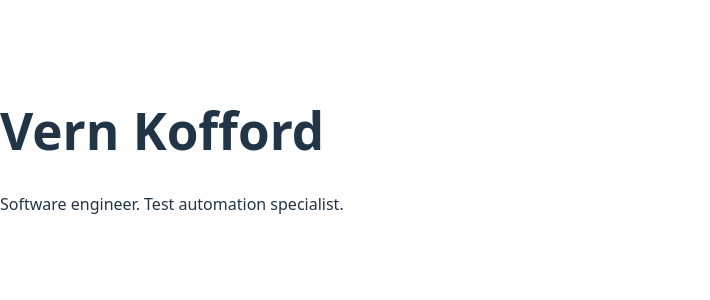
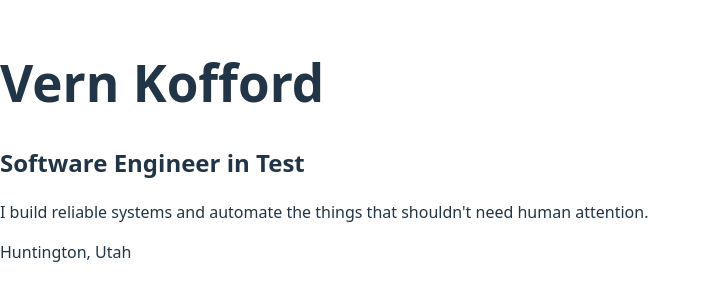
Before and after one commit to vernko/my-portfolio, a React (Vite) app: page / in a window 1280 px wide. Shown: the part 250-550 px from the top of the page, without its empty margins (0-710 px from the left). Built offline with nearby package versions, Linux system fonts and the light colour scheme.

Commit message:
feat: add Hero component with props closes #1

```diff
--- a/src/App.jsx
+++ b/src/App.jsx
@@ -1,8 +1,13 @@
+import Hero from './components/Hero'
 export default function App() {
   return (
     <div>
-      <h1>Vern Kofford</h1>
-      <p>Software engineer. Test automation specialist.</p>
+      <Hero
+        name="Vern Kofford"
+        title="Software Engineer in Test"
+        description="I build reliable systems and automate the things that shouldn't need human attention."
+        location="Huntington, Utah"
+      />
     </div>
   )
 }
--- /dev/null
+++ b/src/components/Hero.jsx
@@ -0,0 +1,10 @@
+export default function Hero({ name, title, description, location }) {
+  return (
+    <div>
+      <h1>{name}</h1>
+      <h2>{title}</h2>
+      <p>{description}</p>
+      <p>{location}</p>
+    </div>
+  )
+}
```
